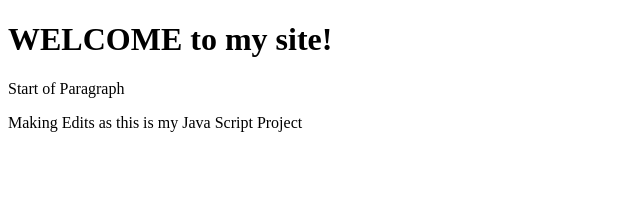
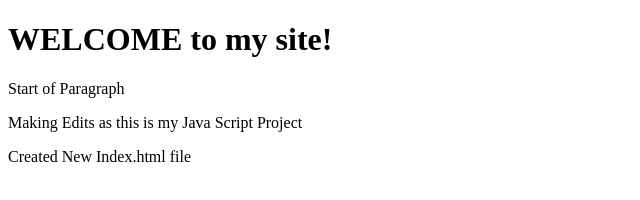
Before and after one commit to kam6991/kam6991.github.io, a plain HTML site: page Index.html in a window 1280 px wide. Shown: the whole page, without its empty margins (0-640 px from the left). Drawn offline with Linux system fonts and the light colour scheme; some packages are replaced by stand-ins of ours.

Commit message:
added new index file

```diff
--- a/Index.html
+++ b/Index.html
@@ -14,8 +14,7 @@
 
      <p> Making Edits as this is my Java Script Project </p>
 
-
-
+      <p> Created New Index.html file </p>
 
 
 
@@ -32,5 +31,4 @@
 
 <!--- End google map script -->
 
-
 </html>
```
